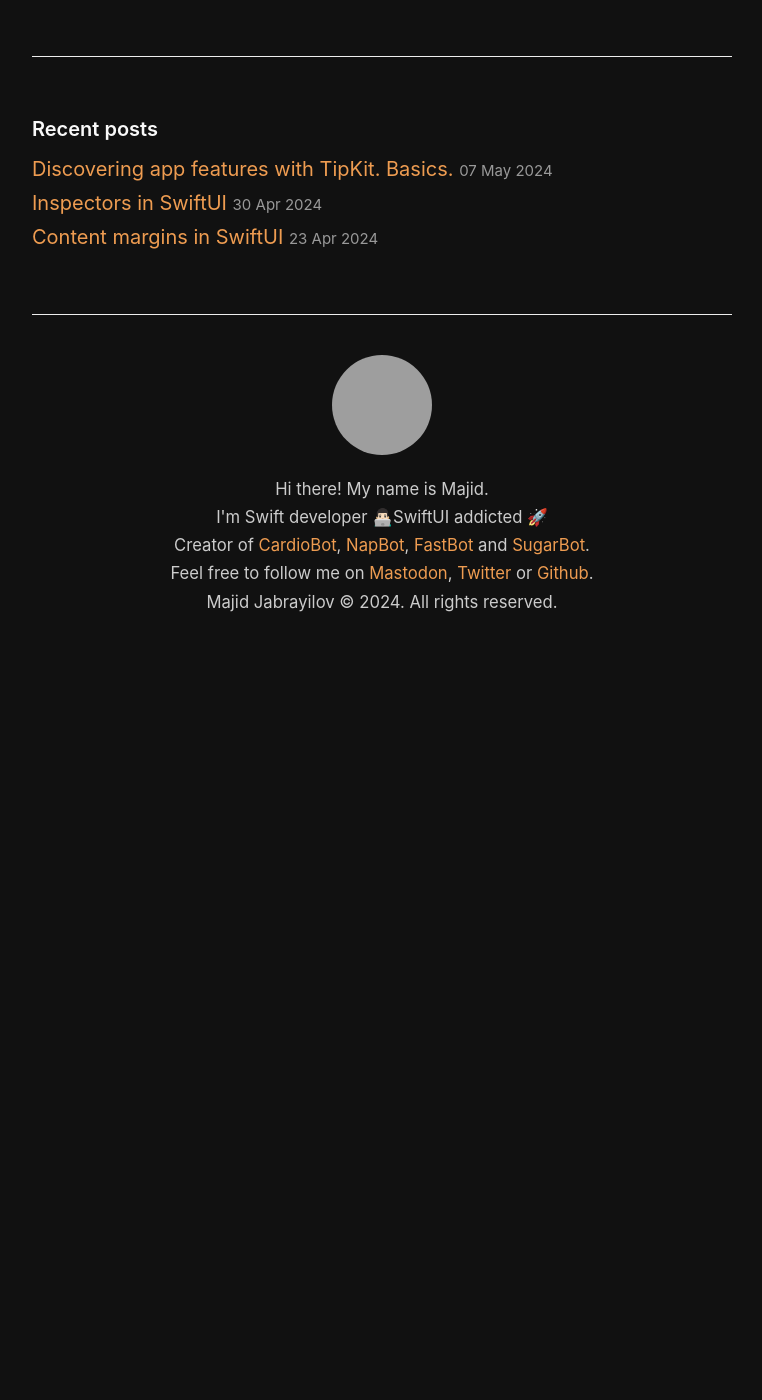
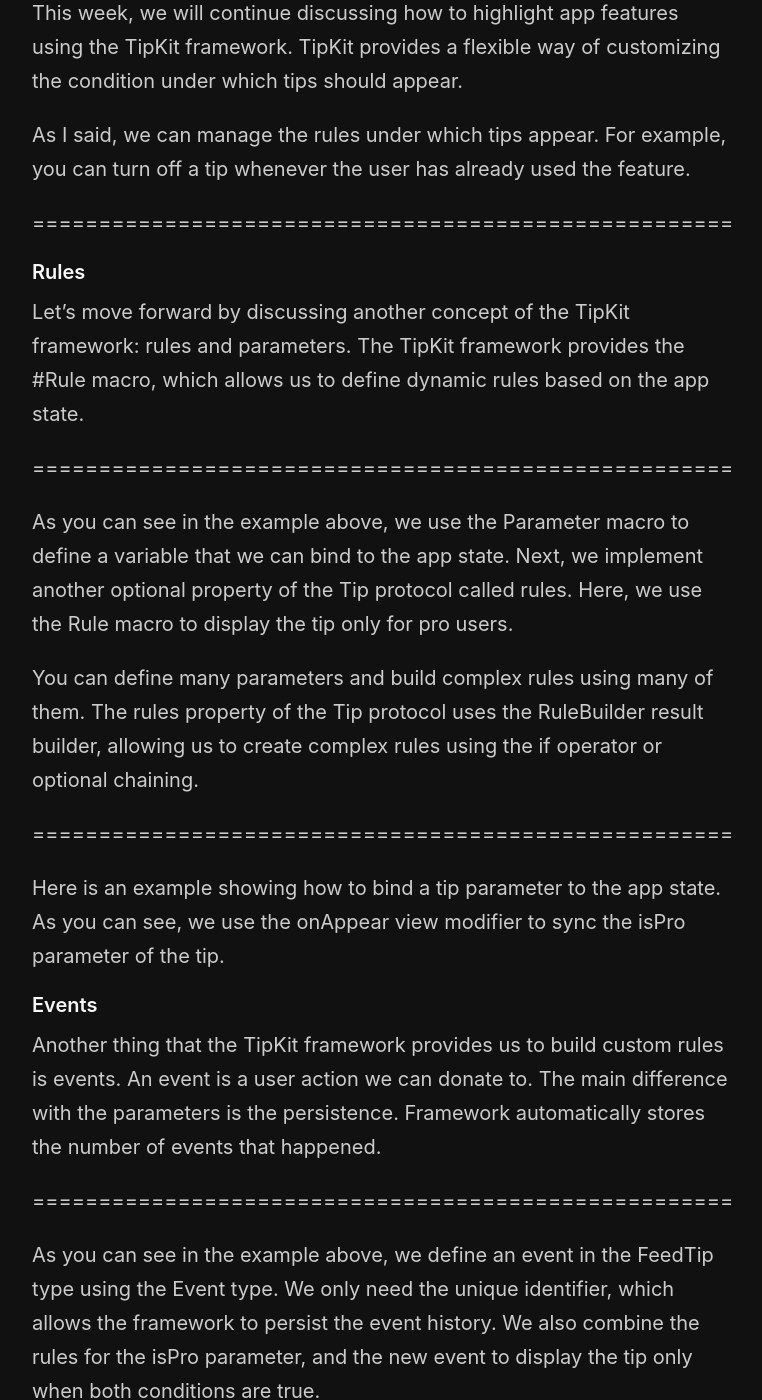
Before and after one commit to mecid/mecid.github.io, a Jekyll site: the page built from _posts/2024-05-15-discovering-app-features-with-tipkit-rules.md, in a window 1280 px wide and 1400 px high, scrolled down 280 px. Shown: the whole window, without its empty margins (258-1020 px from the left). Built offline with Jekyll 4.4.1, drawn with Linux system fonts in a browser that asks for light colours; before the commit the page ends 936 px from its top, so only the background shows below that; some of the changed text lies outside the part shown; grey boxes are pictures that could not be loaded.

Commit message:
tipkit rules content added

```diff
--- a/_posts/2024-05-15-discovering-app-features-with-tipkit-rules.md
+++ b/_posts/2024-05-15-discovering-app-features-with-tipkit-rules.md
@@ -2,3 +2,42 @@
 title: Discovering app features with TipKit. Rules.
 layout: post
 ---
+
+This week, we will continue discussing how to highlight app features using the TipKit framework. TipKit provides a flexible way of customizing the condition under which tips should appear.
+
+As I said, we can manage the rules under which tips appear. For example, you can turn off a tip whenever the user has already used the feature.
+
+=====================================================
+
+#### Rules
+Let's move forward by discussing another concept of the TipKit framework: rules and parameters. The TipKit framework provides the #Rule macro, which allows us to define dynamic rules based on the app state.
+
+=====================================================
+
+As you can see in the example above, we use the Parameter macro to define a variable that we can bind to the app state. Next, we implement another optional property of the Tip protocol called rules. Here, we use the Rule macro to display the tip only for pro users.
+
+You can define many parameters and build complex rules using many of them. The rules property of the Tip protocol uses the RuleBuilder result builder, allowing us to create complex rules using the if operator or optional chaining.
+
+=====================================================
+
+Here is an example showing how to bind a tip parameter to the app state. As you can see, we use the onAppear view modifier to sync the isPro parameter of the tip.
+
+#### Events
+Another thing that the TipKit framework provides us to build custom rules is events. An event is a user action we can donate to. The main difference with the parameters is the persistence. Framework automatically stores the number of events that happened.
+
+=====================================================
+
+As you can see in the example above, we define an event in the FeedTip type using the Event type. We only need the unique identifier, which allows the framework to persist the event history. We also combine the rules for the isPro parameter, and the new event to display the tip only when both conditions are true.
+
+=====================================================
+
+To increment the number of times a particular event happened, we can use the donate function on the instance of the Event type. The TipKit automatically saves the number of events that happened on the disk, and it survives the app restart.
+
+#### Options
+The last thing that can affect the visibility of the tip is the options parameter you can define while implementing the Tip protocol on your custom tip type.
+
+=====================================================
+
+Here, we define the options parameter on the FeedTip type. We use the MaxDisplayCount type to limit the number of tip displays. Remember that options have priority over rules, and the framework will not display the tip more than three times even if the app meets all the conditions in the rules property.
+
+Today, we learned how to customize the logic that decides whenever to display your tips using the rules, parameters, events, and options.
```
